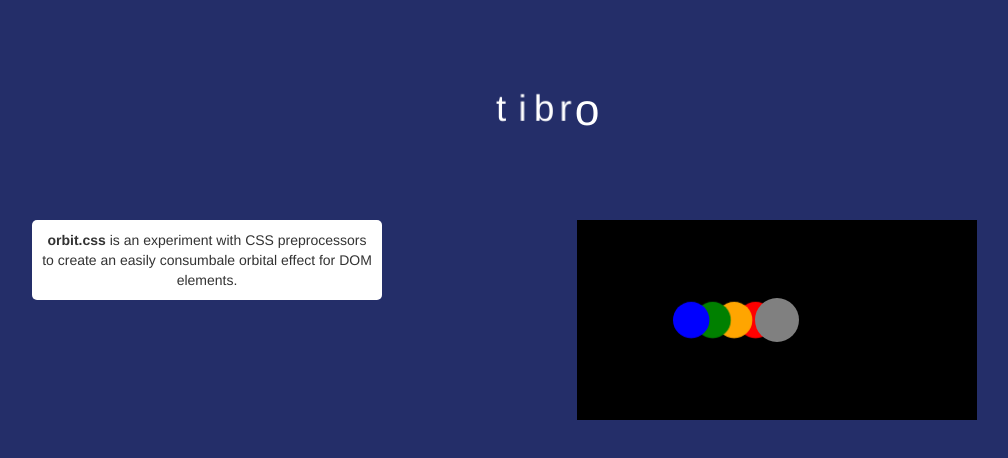
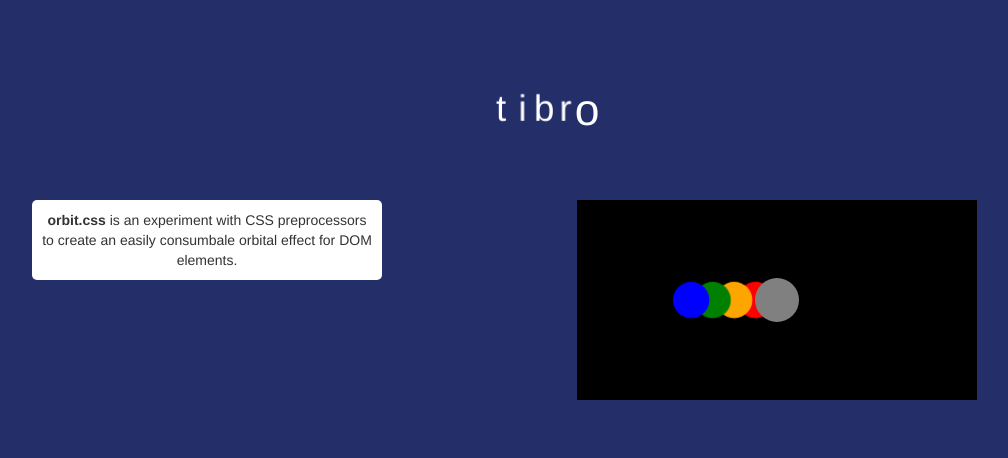
Before and after one commit to Gabrielmtn/orbit, a plain HTML site: page index.html in a window 1280 px wide. Shown: the whole page, without its empty margins (53-1061 px from the left). Drawn offline with nearby package versions, Linux system fonts and the light colour scheme.

Commit message:
Update 2014-08-25T14:02:49.711Z

```diff
--- a/index.html
+++ b/index.html
@@ -30,4 +30,4 @@
 }
 .planets .blue div {
   background: blue;
-}</style></head><body class="container"><header class="row"><div class="col-md-12"><ul style="margin:0 auto;" class="orbit"><li class="planet center"><div>o</div></li><li pause-on-hover data-orbit-width="1" data-orbit-depth="3" class="planet"><div>r</div></li><li pause-on-hover data-orbit-width="2" data-orbit-depth="3" class="planet"><div>b</div></li><li pause-on-hover data-orbit-width="3" data-orbit-depth="3" class="planet"><div>i</div></li><li pause-on-hover data-orbit-width="4" data-orbit-depth="3" class="planet"><div>t</div></li></ul></div></header><content class="row"><div class="col-md-4"><p class="info text-center"><strong>orbit.css</strong> is an experiment with CSS preprocessors to create an easily consumbale orbital effect for DOM elements.</p></div><div class="col-md-8"><ul style="margin:0 auto;" class="orbit planets"><li class="planet center"><div></div></li><li pause-on-hover data-orbit-width="1" data-orbit-depth="3" class="planet red"><div></div></li><li pause-on-hover data-orbit-width="2" data-orbit-depth="3" class="planet orange"><div></div></li><li pause-on-hover data-orbit-width="3" data-orbit-depth="3" class="planet green"><div></div></li><li pause-on-hover data-orbit-width="4" data-orbit-depth="3" class="planet blue"><div></div></li></ul></div></content></body>
+}</style></head><body class="container"><header><div class="col-md-12"><ul style="margin:0 auto;" class="orbit"><li class="planet center"><div>o</div></li><li pause-on-hover data-orbit-width="1" data-orbit-depth="3" class="planet"><div>r</div></li><li pause-on-hover data-orbit-width="2" data-orbit-depth="3" class="planet"><div>b</div></li><li pause-on-hover data-orbit-width="3" data-orbit-depth="3" class="planet"><div>i</div></li><li pause-on-hover data-orbit-width="4" data-orbit-depth="3" class="planet"><div>t</div></li></ul></div></header><content><div class="col-md-4"><p class="info text-center"><strong>orbit.css</strong> is an experiment with CSS preprocessors to create an easily consumbale orbital effect for DOM elements.</p></div><div class="col-md-8"><ul style="margin:0 auto;" class="orbit planets"><li class="planet center"><div></div></li><li pause-on-hover data-orbit-width="1" data-orbit-depth="3" class="planet red"><div></div></li><li pause-on-hover data-orbit-width="2" data-orbit-depth="3" class="planet orange"><div></div></li><li pause-on-hover data-orbit-width="3" data-orbit-depth="3" class="planet green"><div></div></li><li pause-on-hover data-orbit-width="4" data-orbit-depth="3" class="planet blue"><div></div></li></ul></div></content></body>
```
